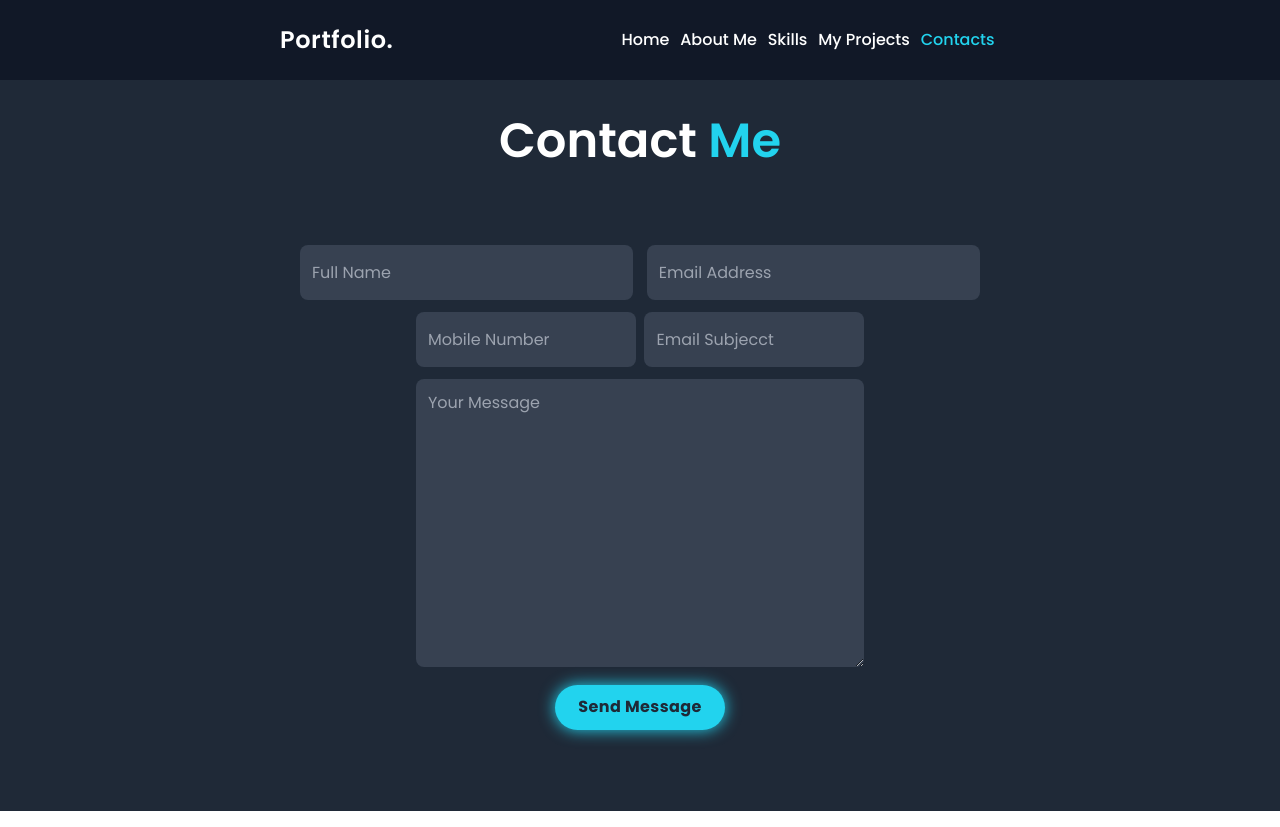
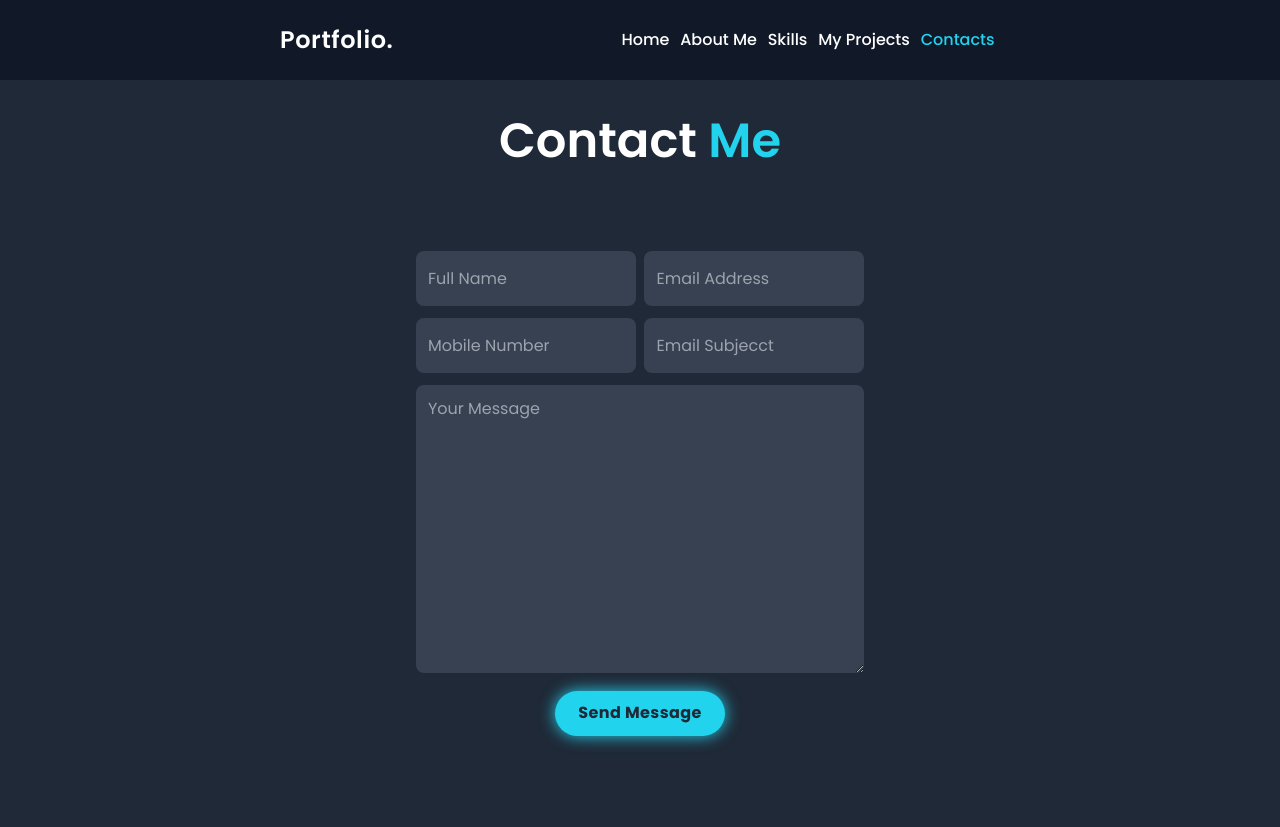
Before and after one commit to KirillMatviychuck/portfolio-v2, a React (Create React App) app: page /contacts in a window 1280 px wide. Built offline with nearby package versions, Linux system fonts and the light colour scheme.

Commit message:
add mediaQ to Contacts component

```diff
--- a/src/pages/Contacts/ContactForm/ContactForm.tsx
+++ b/src/pages/Contacts/ContactForm/ContactForm.tsx
@@ -1,4 +1,3 @@
-import React from 'react';
 import { useFormik } from 'formik';
 
 export const ContactForm = () => {
@@ -16,7 +15,7 @@ export const ContactForm = () => {
     });
     return (
         <form className="w-full flex flex-col justify-center items-center text-white" onSubmit={formik.handleSubmit}>
-            <div className="flex justify-between mb-[6px] 2sm:w-full">
+            <div className="flex justify-between mb-[6px] mt-[6px] w-1/2 2sm:w-full">
                 <input
                     className="w-[49%] h-[55px] bg-gray-700 p-3 rounded-lg outline-none"
                     placeholder='Full Name'
--- a/src/pages/Contacts/Contacts.tsx
+++ b/src/pages/Contacts/Contacts.tsx
@@ -4,7 +4,7 @@ const Flip = require('react-reveal/Flip')
 
 export const Contacts = () => {
     return (
-        <div className="h-[91.4vh] w-[70%] bg-gray-800 flex justify-center items-center self-center text-white">
+        <div className="h-[91.4vh] w-[70%] bg-gray-800 flex justify-center items-center self-center text-white 2sm:h-max 2sm: mb-4">
             <div className="h-[90%] w-full flex flex-col items-center">
                 <Flip top>
                     <h1 className="text-5xl font-semibold mb-20">Contact <span className="text-cyan-400">Me</span></h1>
```
